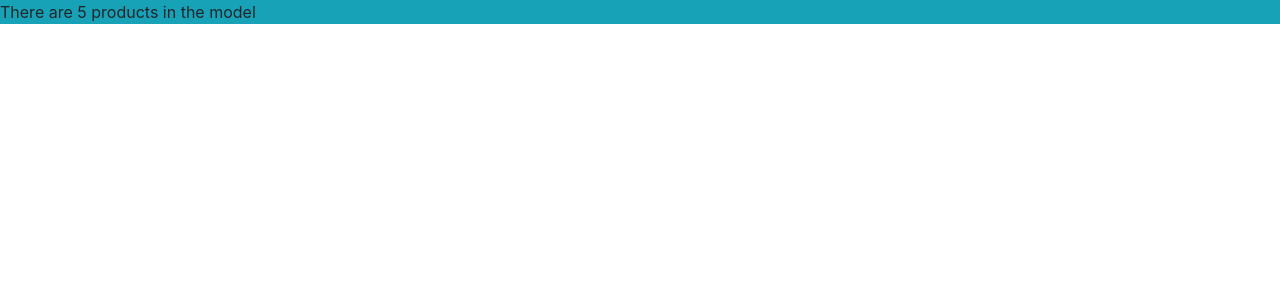
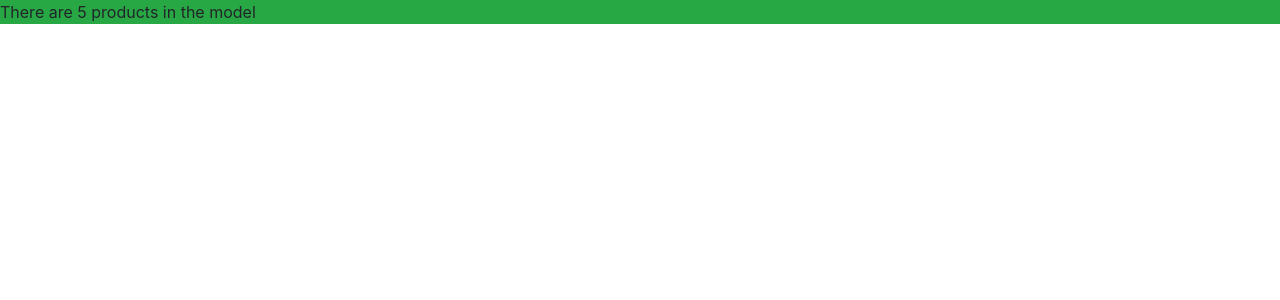
Before and after one commit to CodeLookBook/PRO-ANGULAR-BOOK_ADAM-FREEMAN, an Angular app in the folder project-example/: page / in a window 1280 px wide. Shown: the top 300 px of the page. Built offline with nearby package versions, Linux system fonts and the light colour scheme.

Commit message:
app.component.html: 1. bind was added to the div element;

```diff
--- a/project-example/src/app/app.component.html
+++ b/project-example/src/app/app.component.html
@@ -1,3 +1,3 @@
-<div class="bg-info p-a-1">
+<div [ngClass]="getClasses()">
   There are {{model.getProducts().length}} products in the model
 </div>
```
